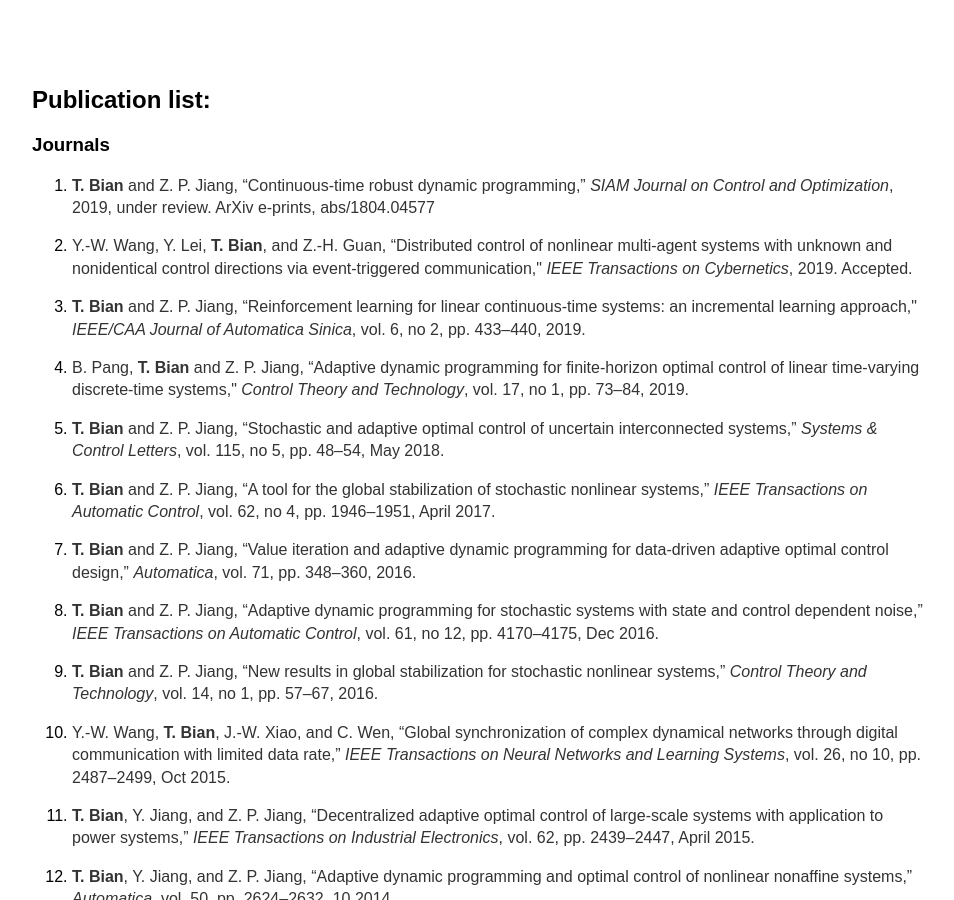
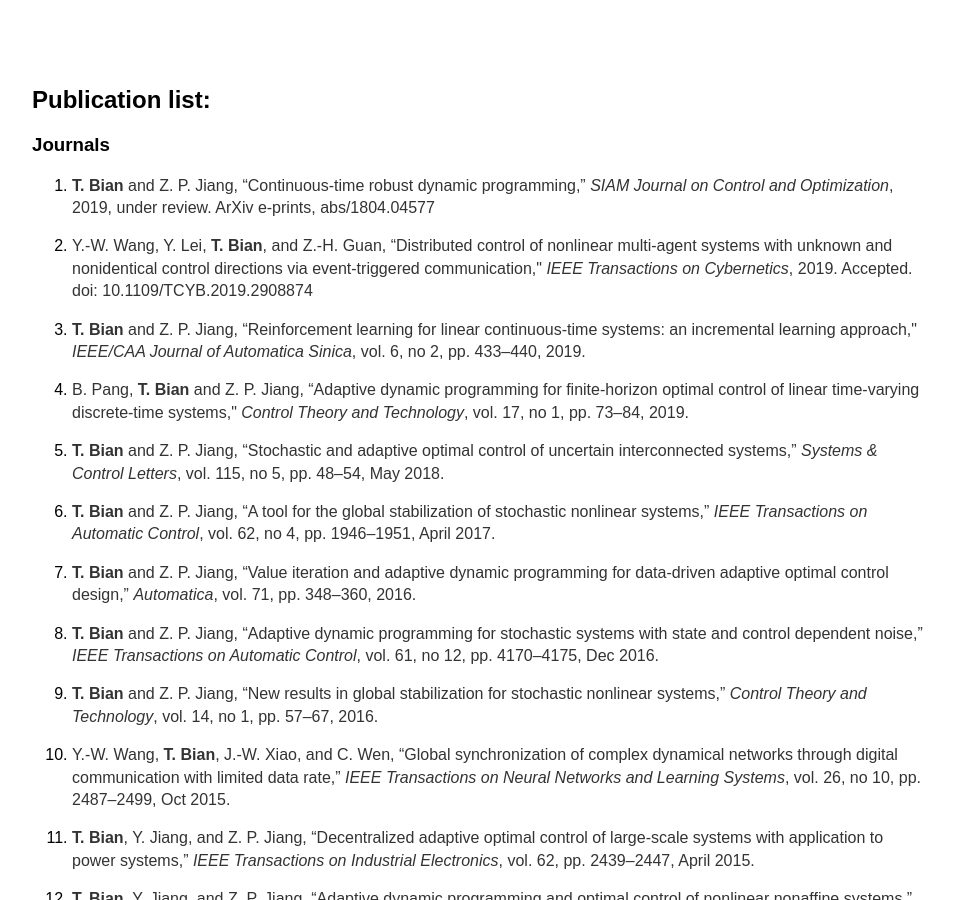
Before and after one commit to tao-bian-nyu/tao-bian-nyu.github.io, a Jekyll site: the page built from research/index.md, in a window 1280 px wide and 900 px high, scrolled down 2497 px. Shown: the whole window, without its empty margins (160-1114 px from the left). Built offline with Jekyll 4.4.1, drawn with Linux system fonts in a browser that asks for light colours; formulas are drawn with MathJax 3.

Commit message:
Update publications.md

```diff
--- a/_includes/publications.md
+++ b/_includes/publications.md
@@ -2,7 +2,7 @@
 
 1.  **T. Bian** and Z. P. Jiang, "Continuous-time robust dynamic programming," *SIAM Journal on Control and Optimization*, 2019, under review. ArXiv e-prints, abs/1804.04577
 
-2.  Y.-W. Wang, Y. Lei, **T. Bian**, and Z.-H. Guan, "Distributed control of nonlinear multi-agent systems with unknown and nonidentical control directions via event-triggered communication,\" *IEEE Transactions on Cybernetics*, 2019. Accepted.
+2.  Y.-W. Wang, Y. Lei, **T. Bian**, and Z.-H. Guan, "Distributed control of nonlinear multi-agent systems with unknown and nonidentical control directions via event-triggered communication,\" *IEEE Transactions on Cybernetics*, 2019. Accepted. doi: 10.1109/TCYB.2019.2908874
 
 3.  **T. Bian** and Z. P. Jiang, "Reinforcement learning for linear continuous-time systems: an incremental learning approach,\" *IEEE/CAA Journal of Automatica Sinica*, vol. 6, no 2, pp. 433--440, 2019.
 
```
